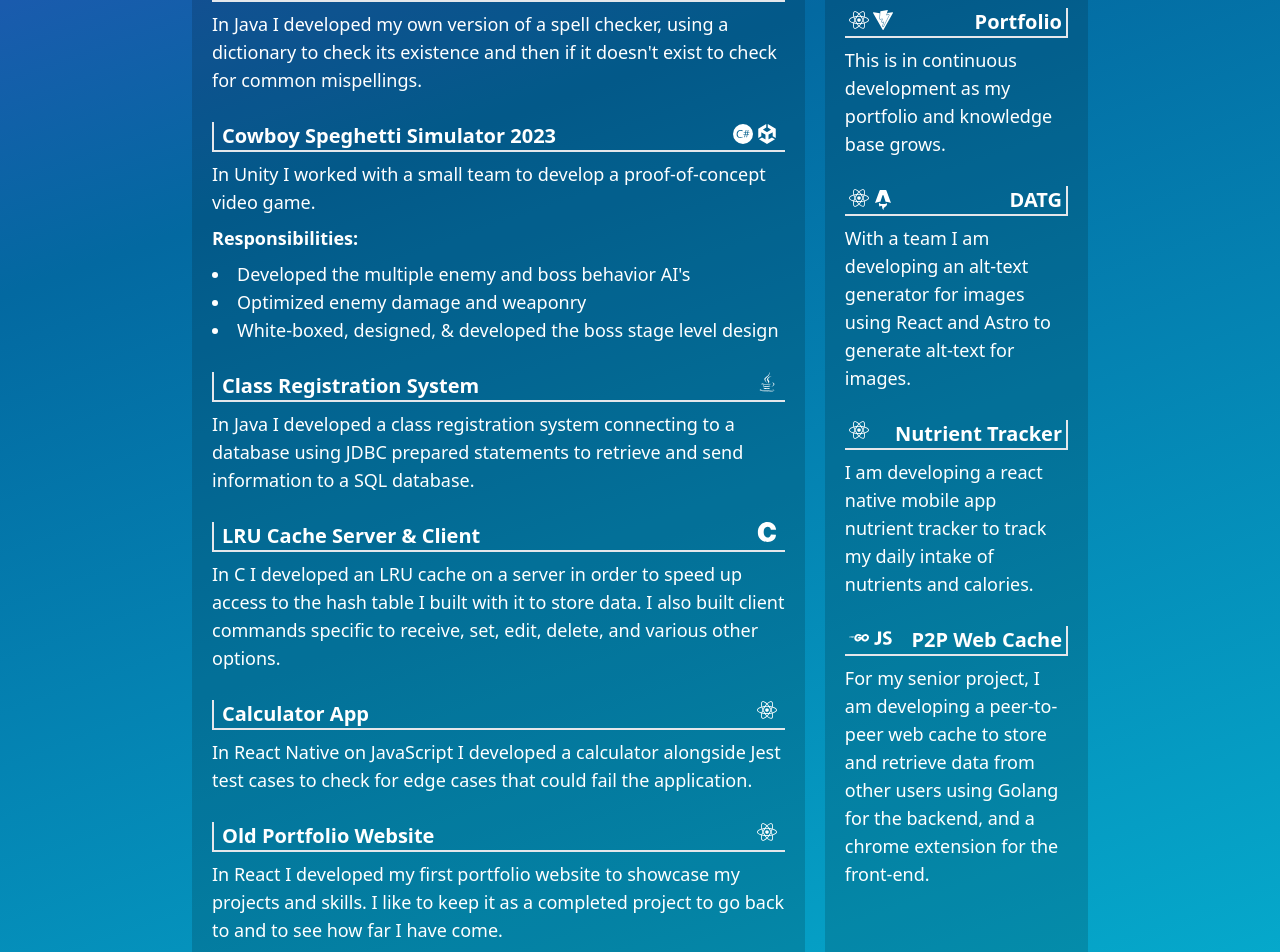
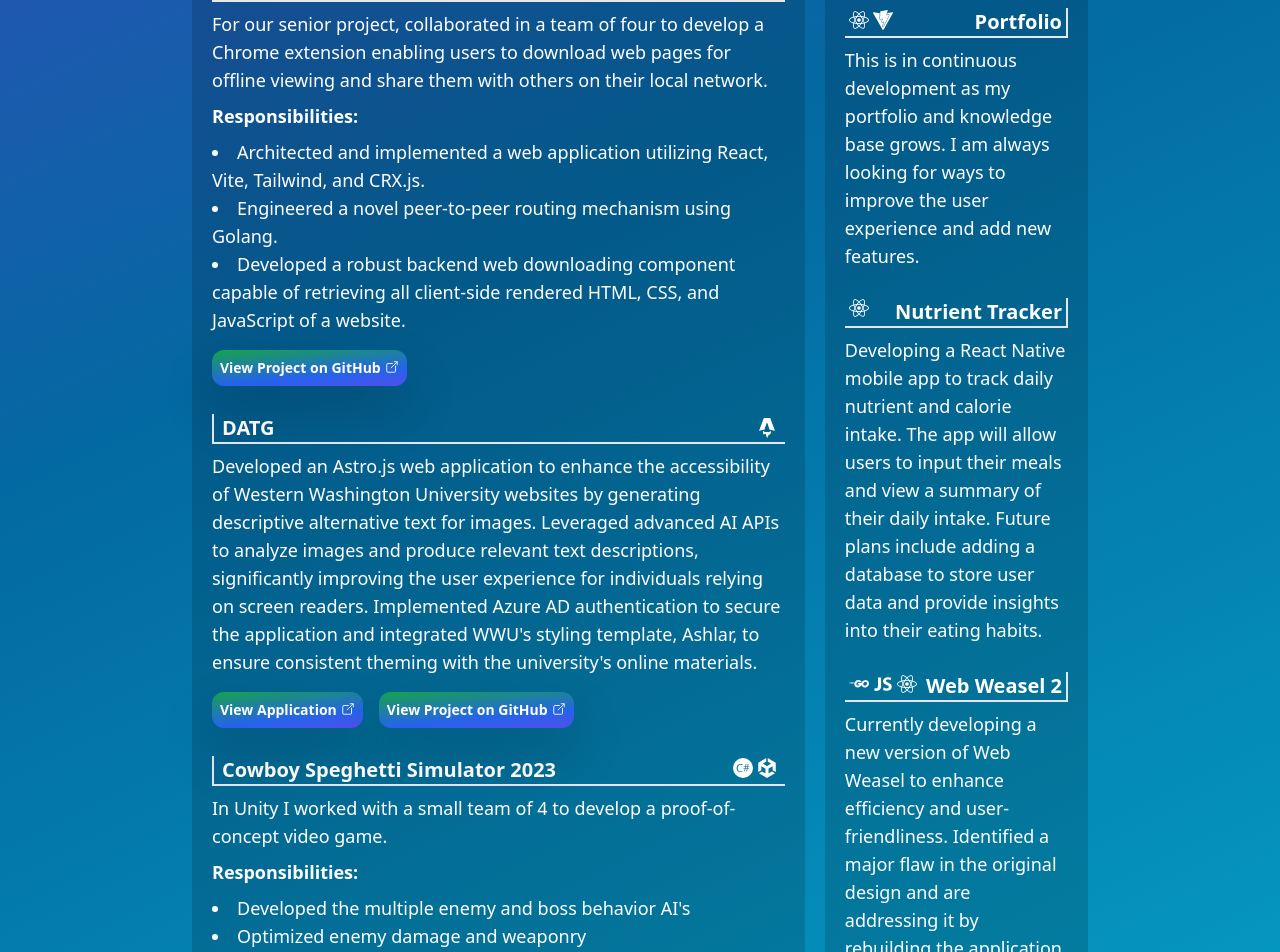
Before and after one commit to alexkefer/alexkefer.github.io, a React (Vite) app: page /projects in a window 1280 px wide. Shown: the part 180-1132 px from the top of the page. Built offline with nearby package versions, Linux system fonts and the light colour scheme.

Commit message:
updated project information and included links to specific projects.

```diff
--- a/package.json
+++ b/package.json
@@ -10,6 +10,7 @@
     "preview": "vite preview"
   },
   "dependencies": {
+    "@react-pdf/renderer": "^3.4.4",
     "react": "^18.2.0",
     "react-dom": "^18.2.0",
     "react-hot-toast": "^2.4.1",
--- a/src/components/CompletedProjects.jsx
+++ b/src/components/CompletedProjects.jsx
@@ -1,20 +1,89 @@
 import { FaJava, FaReact } from "react-icons/fa";
-import { SiC, SiCsharp } from "react-icons/si";
-import { FaUnity } from "react-icons/fa6";
+import { SiAstro, SiC, SiCsharp } from "react-icons/si";
+import { FaGolang, FaUnity } from "react-icons/fa6";
+import { IoLogoJavascript } from "react-icons/io";
+import { IoOpenOutline } from "react-icons/io5";
 
 const CompletedProjects = () => {
   return (
     <div className={"full-width-text-box split-70"}>
-      <h1 className="title">Completed Projects</h1>
+      <div className={"flex-row flex gap-2"}>
+        <h1 className="title">Completed Projects</h1>
+        <p className={"text-sm mt-0.5"}>
+          * In order of most recently completed
+        </p>
+      </div>
       <dl>
         <dt className={"left-list-heading"}>
-          Spell Checker
-          <FaJava />
+          Web Weasel
+          <div className={"icon-row"}>
+            <FaGolang />
+            <IoLogoJavascript />
+          </div>
         </dt>
         <dd>
-          In Java I developed my own version of a spell checker, using a
-          dictionary to check its existence and then if it doesn't exist to
-          check for common mispellings.
+          For our senior project, collaborated in a team of four to develop a
+          Chrome extension enabling users to download web pages for offline
+          viewing and share them with others on their local network.
+          <h2 className={"text-white text-lg font-bold"}>Responsibilities:</h2>
+          <ul className={"text-white text-lg list-disc list-inside"}>
+            <li>
+              Architected and implemented a web application utilizing React,
+              Vite, Tailwind, and CRX.js.
+            </li>
+            <li>
+              Engineered a novel peer-to-peer routing mechanism using Golang.
+            </li>
+            <li>
+              Developed a robust backend web downloading component capable of
+              retrieving all client-side rendered HTML, CSS, and JavaScript of a
+              website.
+            </li>
+          </ul>
+          <a
+            className={"gradient-button flex-row flex max-w-max gap-1 mt-2"}
+            href={"https://github.com/alexkefer/Web-Weasel"}
+            target={"_blank"}
+          >
+            <p className={"text-sm"}>View Project on GitHub</p>
+            <IoOpenOutline className={"mt-0.5 text-sm"} />
+          </a>
+        </dd>
+        <dt className={"left-list-heading"}>
+          DATG
+          <div className={"icon-row"}>
+            <SiAstro className={"mt-0.5"} />
+          </div>
+        </dt>
+        <dd>
+          Developed an Astro.js web application to enhance the accessibility of
+          Western Washington University websites by generating descriptive
+          alternative text for images. Leveraged advanced AI APIs to analyze
+          images and produce relevant text descriptions, significantly improving
+          the user experience for individuals relying on screen readers.
+          Implemented Azure AD authentication to secure the application and
+          integrated WWU's styling template, Ashlar, to ensure consistent
+          theming with the university's online materials.
+          <div className={"flex gap-4 mt-2"}>
+            <a
+              className={"gradient-button flex-row flex max-w-max gap-1"}
+              href={"https://datg.wwu.edu/"}
+              target={"_blank"}
+            >
+              <p className={"text-sm"}>View Application</p>
+              <IoOpenOutline className={"mt-0.5 text-sm"} />
+            </a>
+            <a
+              className={"gradient-button flex-row flex max-w-max gap-1"}
+              href={
+                "https://github.com/wwu-webtech/descriptive-alt-text-generator"
+              }
+              target={"_blank"}
+            >
+              <p className={"text-sm"}>View Project on GitHub</p>
+              <IoOpenOutline className={"mt-0.5 text-sm"} />
+            </a>
+          </div>
         </dd>
         <dt className={"left-list-heading"}>
           Cowboy Speghetti Simulator 2023
@@ -25,8 +94,8 @@
         </dt>
         <dd>
           <p>
-            In Unity I worked with a small team to develop a proof-of-concept
-            video game.
+            In Unity I worked with a small team of 4 to develop a
+            proof-of-concept video game.
           </p>
           <h2 className={"text-white text-lg font-bold"}>Responsibilities:</h2>
           <ul className={"text-white text-lg list-disc list-inside"}>
@@ -43,9 +112,9 @@
         </dt>
         <dd>
           <p>
-            In Java I developed a class registration system connecting to a
-            database using JDBC prepared statements to retrieve and send
-            information to a SQL database.
+            Developed a class registration system in Java, leveraging JDBC
+            prepared statements to interact with a SQL database for retrieving
+            and sending information.
           </p>
         </dd>
         <dt className={"left-list-heading"}>
@@ -54,33 +123,20 @@
         </dt>
         <dd>
           <p>
-            In C I developed an LRU cache on a server in order to speed up
-            access to the hash table I built with it to store data. I also built
-            client commands specific to receive, set, edit, delete, and various
-            other options.
+            Developed an LRU cache in C on a server to enhance access speed to a
+            custom-built hash table used for data storage. Additionally, created
+            client-side command structure to receive, set, edit, delete, and
+            perform various other operations.
           </p>
         </dd>
         <dt className={"left-list-heading"}>
-          Calculator App
-          <FaReact />
+          Spell Checker
+          <FaJava />
         </dt>
         <dd>
-          <p>
-            In React Native on JavaScript I developed a calculator alongside
-            Jest test cases to check for edge cases that could fail the
-            application.
-          </p>
-        </dd>
-        <dt className={"left-list-heading"}>
-          Old Portfolio Website
-          <FaReact />
-        </dt>
-        <dd>
-          <p>
-            In React I developed my first portfolio website to showcase my
-            projects and skills. I like to keep it as a completed project to go
-            back to and to see how far I have come.
-          </p>
+          Developed a custom spell checker in Java, utilizing a dictionary to
+          verify word existence and identifying common misspellings for words
+          not found in the dictionary.
         </dd>
       </dl>
     </div>
--- a/src/components/Experience.jsx
+++ b/src/components/Experience.jsx
@@ -32,7 +32,7 @@
               web application.
             </li>
             <li>
-              Developed a accessible and friendly user interface utilizing the
+              Developed an accessible and friendly user interface utilizing the
               schools styling guide.
             </li>
             <li>
--- a/src/components/ProjectsInDevelopment.jsx
+++ b/src/components/ProjectsInDevelopment.jsx
@@ -1,6 +1,6 @@
-import { FaReact } from "react-icons/fa";
+import { FaNodeJs, FaReact } from "react-icons/fa";
 import { SiAstro, SiVite } from "react-icons/si";
-import { FaGolang } from "react-icons/fa6";
+import { FaGolang, FaR } from "react-icons/fa6";
 import { IoLogoJavascript } from "react-icons/io";
 
 const ProjectsInDevelopment = () => {
@@ -17,38 +17,47 @@
         </dt>
         <dd>
           This is in continuous development as my portfolio and knowledge base
-          grows.
-        </dd>
-        <dt className={"right-list-heading"}>
-          DATG
-          <div className={"icon-row"}>
-            <FaReact />
-            <SiAstro className={"mt-0.5"} />
-          </div>
-        </dt>
-        <dd>
-          With a team I am developing an alt-text generator for images using
-          React and Astro to generate alt-text for images.
+          grows. I am always looking for ways to improve the user experience and
+          add new features.
         </dd>
         <dt className={"right-list-heading"}>
           Nutrient Tracker
           <FaReact />
         </dt>
         <dd>
-          I am developing a react native mobile app nutrient tracker to track my
-          daily intake of nutrients and calories.
+          Developing a React Native mobile app to track daily nutrient and
+          calorie intake. The app will allow users to input their meals and view
+          a summary of their daily intake. Future plans include adding a
+          database to store user data and provide insights into their eating
+          habits.
         </dd>
         <dt className={"right-list-heading"}>
-          P2P Web Cache
+          Web Weasel 2
           <div className={"icon-row"}>
             <FaGolang />
             <IoLogoJavascript />
+            <FaReact />
           </div>
         </dt>
         <dd>
-          For my senior project, I am developing a peer-to-peer web cache to
-          store and retrieve data from other users using Golang for the backend,
-          and a chrome extension for the front-end.
+          Currently developing a new version of Web Weasel to enhance efficiency
+          and user-friendliness. Identified a major flaw in the original design
+          and are addressing it by rebuilding the application using the Wails
+          framework.
+        </dd>
+        <dt className={"right-list-heading"}>
+          Bartender App
+          <div className={"icon-row"}>
+            <FaReact />
+            <FaNodeJs />
+          </div>
+        </dt>
+        <dd>
+          Currently in the planning stage of an application that will enable
+          users to browse a selection of drinks and cocktails, view recipes, and
+          save their favorites. Future plans include allowing users to share
+          their own recipes and rate others' recipes, fostering a community to
+          enhance cocktail-making skills.
         </dd>
       </dl>
     </aside>
--- a/src/index.css
+++ b/src/index.css
@@ -65,7 +65,7 @@
         @apply text-lg text-left text-white;
     }
     .gradient-button {
-        @apply animated-button transition p-2 bg-gradient-to-tl from-violet-600 via-blue-600 to-green-600 text-left text-white hover:scale-105 hover:underline rounded-2xl drop-shadow-2xl hover:ring-4 font-semibold;
+        @apply animated-button transition p-2 bg-gradient-to-tl from-violet-600 via-blue-600 to-green-600 text-left text-white hover:scale-105 hover:underline rounded-xl drop-shadow-2xl hover:ring-4 font-semibold;
     }
     row-icon {
         @apply flex-row flex gap-1.5;
```
Also changed, not shown: src/components/PDFViewer.jsx (+19 -9 lines), 1 other file (tests, documents, lock files or other folders).
